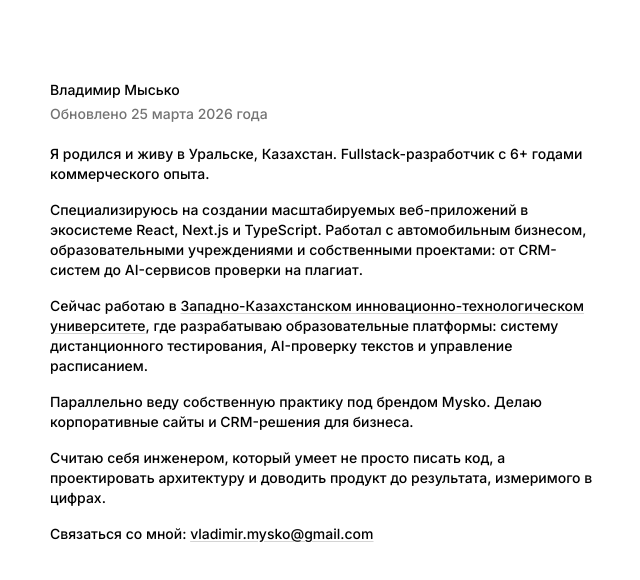
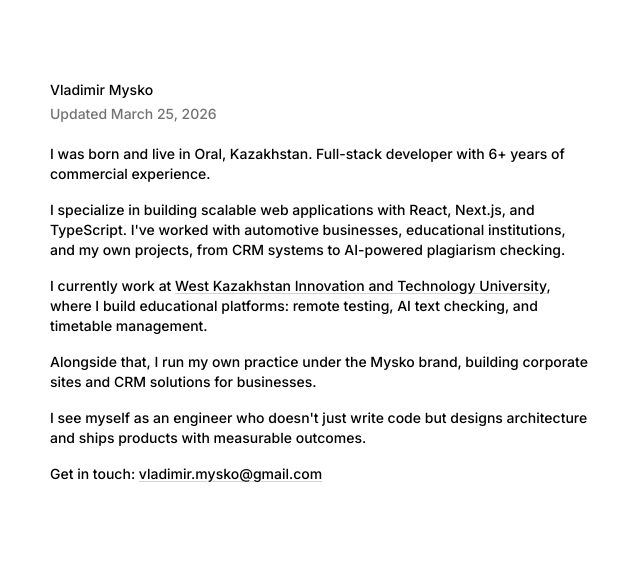
Before and after one commit to vladimirmysko/mysko, a Next.js app: page /en in a window 1280 px wide. Shown: the top 580 px of the page, without its empty margins (318-958 px from the left). Built offline with nearby package versions, Linux system fonts and the light colour scheme.

Commit message:
feat: implement internationalization for homepage content and update translations for multiple languages

```diff
--- a/app/[locale]/page.tsx
+++ b/app/[locale]/page.tsx
@@ -1,51 +1,51 @@
 import Link from 'next/link';
+import { Locale } from 'next-intl';
+import { getTranslations } from 'next-intl/server';
 
-export default function HomePage() {
+const linkClassName =
+  'underline decoration-neutral-300 underline-offset-2 transition-all duration-100 hover:decoration-neutral-400';
+
+export default async function HomePage({ params }: PageProps<'/[locale]'>) {
+  const { locale } = await params;
+  const t = await getTranslations({
+    locale: locale as Locale,
+    namespace: 'HomePage',
+  });
+
   return (
     <main className="flex h-screen w-screen flex-col items-center overflow-x-hidden overflow-y-auto">
       <article className="w-full max-w-xl px-4 pt-20 pb-10">
         <header className="flex flex-col gap-1">
-          <h1 className="text-sm">Владимир Мысько</h1>
-          <time className="text-sm text-neutral-500">Обновлено 25 марта 2026 года</time>
+          <h1 className="text-sm">{t('name')}</h1>
+          <time className="text-sm text-neutral-500">{t('updated')}</time>
         </header>
         <div className="mt-5 flex flex-col gap-4">
+          <p className="text-sm">{t('intro')}</p>
+          <p className="text-sm">{t('specialization')}</p>
           <p className="text-sm">
-            Я родился и живу в Уральске, Казахстан. Fullstack-разработчик с 6+ годами коммерческого
-            опыта.
-          </p>
-          <p className="text-sm">
-            Специализируюсь на создании масштабируемых веб-приложений в экосистеме React, Next.js и
-            TypeScript. Работал с автомобильным бизнесом, образовательными учреждениями и
-            собственными проектами: от CRM-систем до AI-сервисов проверки на плагиат.
-          </p>
-          <p className="text-sm">
-            Сейчас работаю в{' '}
+            {t.rich('currentWork', {
+              org: (chunks) => (
                 <Link
                   href="https://wkitu.kz"
                   target="_blank"
-              className="underline decoration-neutral-300 underline-offset-2 transition-all duration-100 hover:decoration-neutral-400"
+                  rel="noreferrer"
+                  className={linkClassName}
                 >
-              Западно-Казахстанском инновационно-технологическом университете
+                  {chunks}
                 </Link>
-            , где разрабатываю образовательные платформы: систему дистанционного тестирования,
-            AI-проверку текстов и управление расписанием.
+              ),
+            })}
           </p>
+          <p className="text-sm">{t('mysko')}</p>
+          <p className="text-sm">{t('philosophy')}</p>
           <p className="text-sm">
-            Параллельно веду собственную практику под брендом Mysko. Делаю корпоративные сайты и
-            CRM-решения для бизнеса.
-          </p>
-          <p className="text-sm">
-            Считаю себя инженером, который умеет не просто писать код, а проектировать архитектуру и
-            доводить продукт до результата, измеримого в цифрах.
-          </p>
-          <p className="text-sm">
-            Связаться со мной:{' '}
-            <Link
-              href="mailto:vladimir.mysko@gmail.com"
-              className="underline decoration-neutral-300 underline-offset-2 transition-all duration-100 hover:decoration-neutral-400"
-            >
-              vladimir.mysko@gmail.com
+            {t.rich('contact', {
+              email: (chunks) => (
+                <Link href="mailto:vladimir.mysko@gmail.com" className={linkClassName}>
+                  {chunks}
                 </Link>
+              ),
+            })}
           </p>
         </div>
       </article>
--- a/messages/en.d.json.ts
+++ b/messages/en.d.json.ts
@@ -7,6 +7,16 @@ declare const messages: {
   },
   "LocaleLayout": {
     "title": "Mysko"
+  },
+  "HomePage": {
+    "name": "Vladimir Mysko",
+    "updated": "Updated March 25, 2026",
+    "intro": "I was born and live in Oral, Kazakhstan. Full-stack developer with 6+ years of commercial experience.",
+    "specialization": "I specialize in building scalable web applications with React, Next.js, and TypeScript. I've worked with automotive businesses, educational institutions, and my own projects, from CRM systems to AI-powered plagiarism checking.",
+    "currentWork": "I currently work at <org>West Kazakhstan Innovation and Technology University</org>, where I build educational platforms: remote testing, AI text checking, and timetable management.",
+    "mysko": "Alongside that, I run my own practice under the Mysko brand, building corporate sites and CRM solutions for businesses.",
+    "philosophy": "I see myself as an engineer who doesn't just write code but designs architecture and ships products with measurable outcomes.",
+    "contact": "Get in touch: <email>vladimir.mysko@gmail.com</email>"
   }
 };
 export default messages;
--- a/messages/en.json
+++ b/messages/en.json
@@ -4,5 +4,15 @@
   },
   "LocaleLayout": {
     "title": "Mysko"
+  },
+  "HomePage": {
+    "name": "Vladimir Mysko",
+    "updated": "Updated March 25, 2026",
+    "intro": "I was born and live in Oral, Kazakhstan. Full-stack developer with 6+ years of commercial experience.",
+    "specialization": "I specialize in building scalable web applications with React, Next.js, and TypeScript. I've worked with automotive businesses, educational institutions, and my own projects, from CRM systems to AI-powered plagiarism checking.",
+    "currentWork": "I currently work at <org>West Kazakhstan Innovation and Technology University</org>, where I build educational platforms: remote testing, AI text checking, and timetable management.",
+    "mysko": "Alongside that, I run my own practice under the Mysko brand, building corporate sites and CRM solutions for businesses.",
+    "philosophy": "I see myself as an engineer who doesn't just write code but designs architecture and ships products with measurable outcomes.",
+    "contact": "Get in touch: <email>vladimir.mysko@gmail.com</email>"
   }
 }
--- a/messages/kk.json
+++ b/messages/kk.json
@@ -4,5 +4,15 @@
   },
   "LocaleLayout": {
     "title": "Mysko"
+  },
+  "HomePage": {
+    "name": "Владимир Мысько",
+    "updated": "2026 жылдың 25 наурызында жаңартылды",
+    "intro": "Мен Оралда туып-өскенмін, қазір де сол жерде тұрамын, Қазақстан. 6+ жылдық коммерциялық тәжірибесі бар fullstack-әзірлеушімін.",
+    "specialization": "React, Next.js және TypeScript экожүйесінде масштабталатын веб-қосымшалар жасауға маманданамын. Автокөлік бизнесі, білім беру мекемелері және жеке жобаларыммен жұмыс істедім: CRM жүйелерінен плагиатты тексеретін AI сервистеріне дейін.",
+    "currentWork": "Қазір <org>Батыс Қазақстан инновациялық-технологиялық университетінде</org> жұмыс істеймін, онда білім беру платформаларын әзірлеймін: қашықтан тестілеу жүйесі, мәтіндерді AI арқылы тексеру және кестелерді басқару.",
+    "mysko": "Mysko бренді асты жеке тәжірибеммен де айналысамын. Бизнеске корпоративтік сайттар мен CRM шешімдері жасаймын.",
+    "philosophy": "Мен өзімді код жазғанды ғана емес, сәулетті жобалайтын және нәтижені сандармен өлшейтін инженер ретінде көремін.",
+    "contact": "Байланысу үшін: <email>vladimir.mysko@gmail.com</email>"
   }
 }
--- a/messages/ru.json
+++ b/messages/ru.json
@@ -4,5 +4,15 @@
   },
   "LocaleLayout": {
     "title": "Mysko"
+  },
+  "HomePage": {
+    "name": "Владимир Мысько",
+    "updated": "Обновлено 25 марта 2026 года",
+    "intro": "Я родился и живу в Уральске, Казахстан. Fullstack-разработчик с 6+ годами коммерческого опыта.",
+    "specialization": "Специализируюсь на создании масштабируемых веб-приложений в экосистеме React, Next.js и TypeScript. Работал с автомобильным бизнесом, образовательными учреждениями и собственными проектами: от CRM-систем до AI-сервисов проверки на плагиат.",
+    "currentWork": "Сейчас работаю в <org>Западно-Казахстанском инновационно-технологическом университете</org>, где разрабатываю образовательные платформы: систему дистанционного тестирования, AI-проверку текстов и управление расписанием.",
+    "mysko": "Параллельно веду собственную практику под брендом Mysko. Делаю корпоративные сайты и CRM-решения для бизнеса.",
+    "philosophy": "Считаю себя инженером, который умеет не просто писать код, а проектировать архитектуру и доводить продукт до результата, измеримого в цифрах.",
+    "contact": "Связаться со мной: <email>vladimir.mysko@gmail.com</email>"
   }
 }
```
Lines whose indentation alone changed are shown as unchanged.
